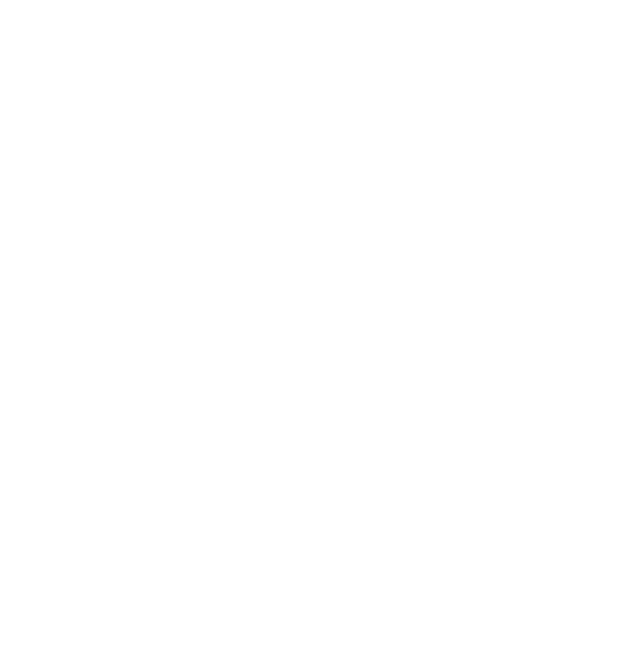
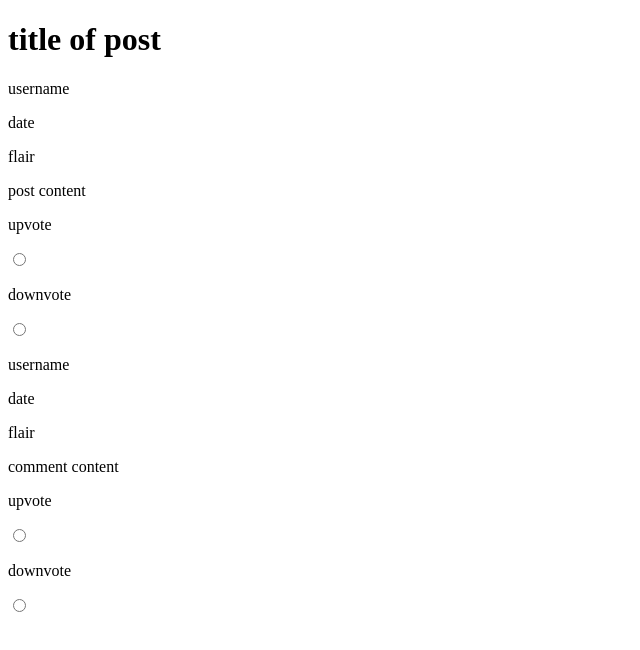
Before and after one commit to linlim404/tritonhacks2021, a plain HTML site: page comments.html in a window 1280 px wide. Shown: the whole page, without its empty margins (0-640 px from the left). Drawn offline with Linux system fonts and the light colour scheme.

Commit message:
comments page first draft

```diff
--- a/comments.html
+++ b/comments.html
@@ -1,9 +1,30 @@
 <!DOCTYPE html>
 <html>
     <head>
-        <title></title>
+        <title>title of post</title>
     </head>
     <body>
-
+        <div id="post">
+            <h1>title of post</h1>
+            <p>username</p><p>date</p>
+            <p>flair</p>
+            <p>
+                post content
+            </p>
+            <p>upvote</p>
+            <input type="radio" name="postvotes">
+            <p>downvote</p>
+            <input type="radio" name="postvotes">
+        </div>
+        <div class="comment">
+            <p>username</p>
+            <p>date</p>
+            <p>flair</p>
+            <p>comment content</p>
+            <p>upvote</p>
+            <input type="radio" name="commentvotes">
+            <p>downvote</p>
+            <input type="radio" name="commentvotes">
+        </div>
     </body>
 </html>
```
